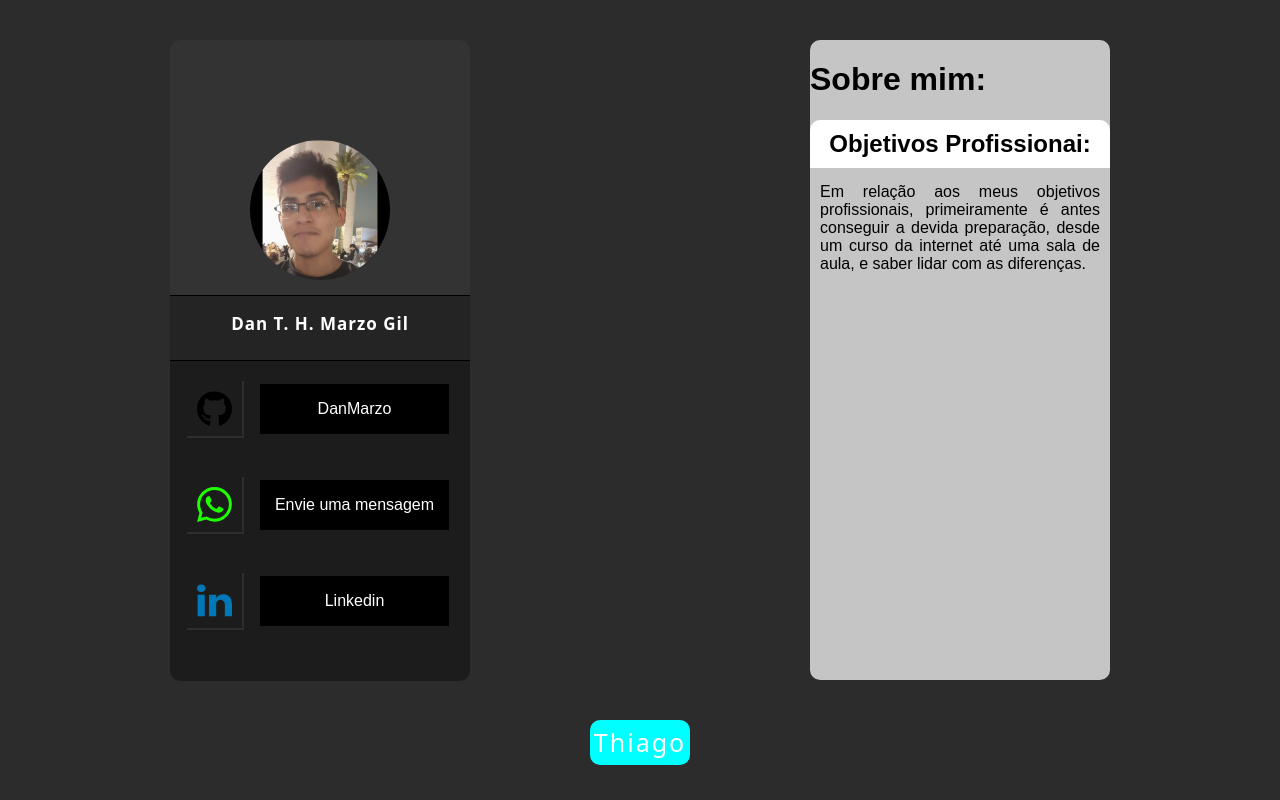
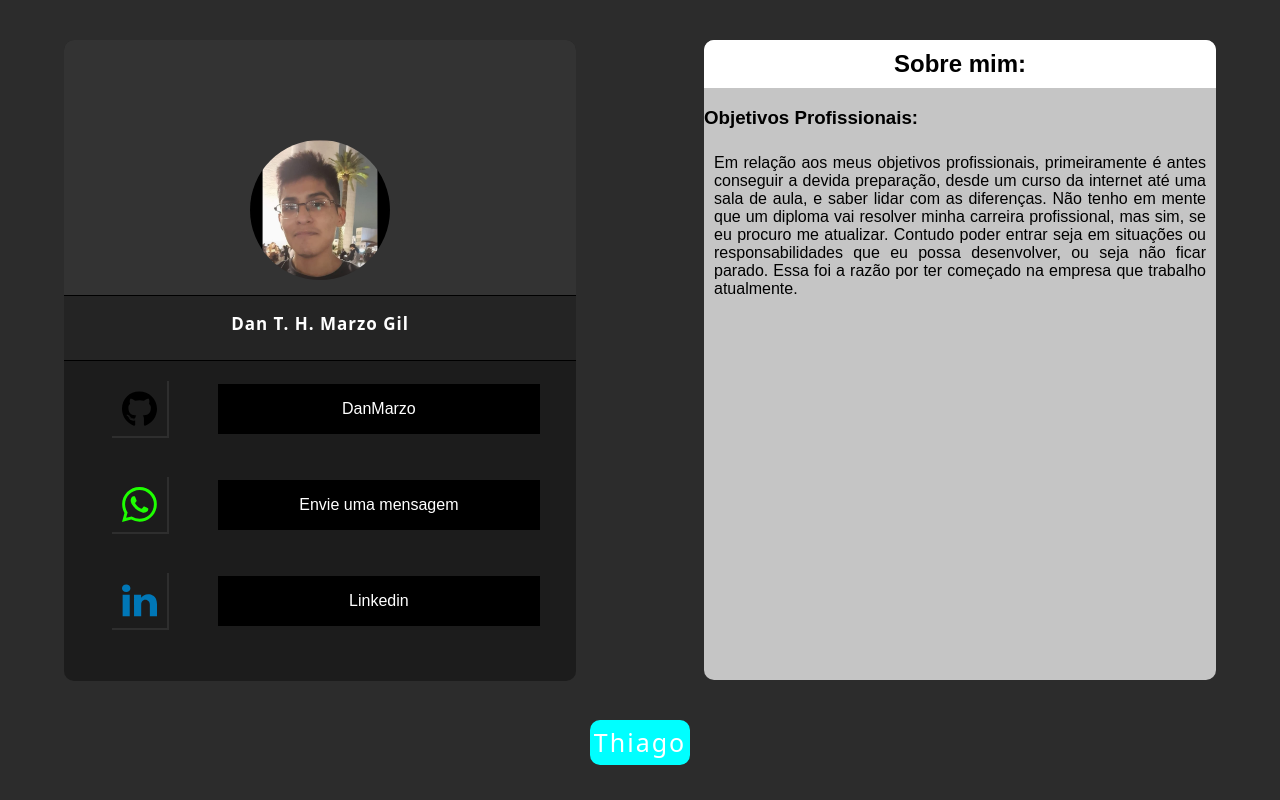
Before and after one commit to DanMarzo/Apresentacao-o-PWeb-II-Etec, an Angular app: page / in a window 1280 px wide. Built offline with nearby package versions, Linux system fonts and the light colour scheme.

Commit message:
dados pessoais=dan adicionados e conserto na parte do 'sobre mim'

```diff
--- a/src/app/app.component.css
+++ b/src/app/app.component.css
@@ -12,7 +12,7 @@
 .class-id-div-information, .class-div-dadosPessoa
 {
   margin:auto;
-  width: 10vw;
+  width: 80%;
   height: 80vh;
   min-width: 300px;
   min-height: 300px;
--- a/src/app/app.component.html
+++ b/src/app/app.component.html
@@ -36,10 +36,10 @@
       </div>
     </div>
     <div class="class-div-dadosPessoa">
-      <h1>Sobre mim:</h1>
-      <h2>Objetivos Profissionai:</h2>
+      <h2>Sobre mim:</h2>
+      <h3>Objetivos Profissionais:</h3>
       <p>
-        Em relação aos meus objetivos profissionais, primeiramente é antes conseguir a devida preparação, desde um curso da internet até uma sala de aula, e saber lidar com as diferenças.
+        Em relação aos meus objetivos profissionais, primeiramente é antes conseguir a devida preparação, desde um curso da internet até uma sala de aula, e saber lidar com as diferenças. Não tenho em mente que um diploma vai resolver minha carreira profissional, mas sim, se eu procuro me atualizar. Contudo poder entrar seja em situações ou responsabilidades que eu possa desenvolver, ou seja não ficar parado. Essa foi a razão por ter começado na empresa que trabalho atualmente.
       </p>
     </div>
     <a href="#thiago" class="transition">Thiago</a>
```
